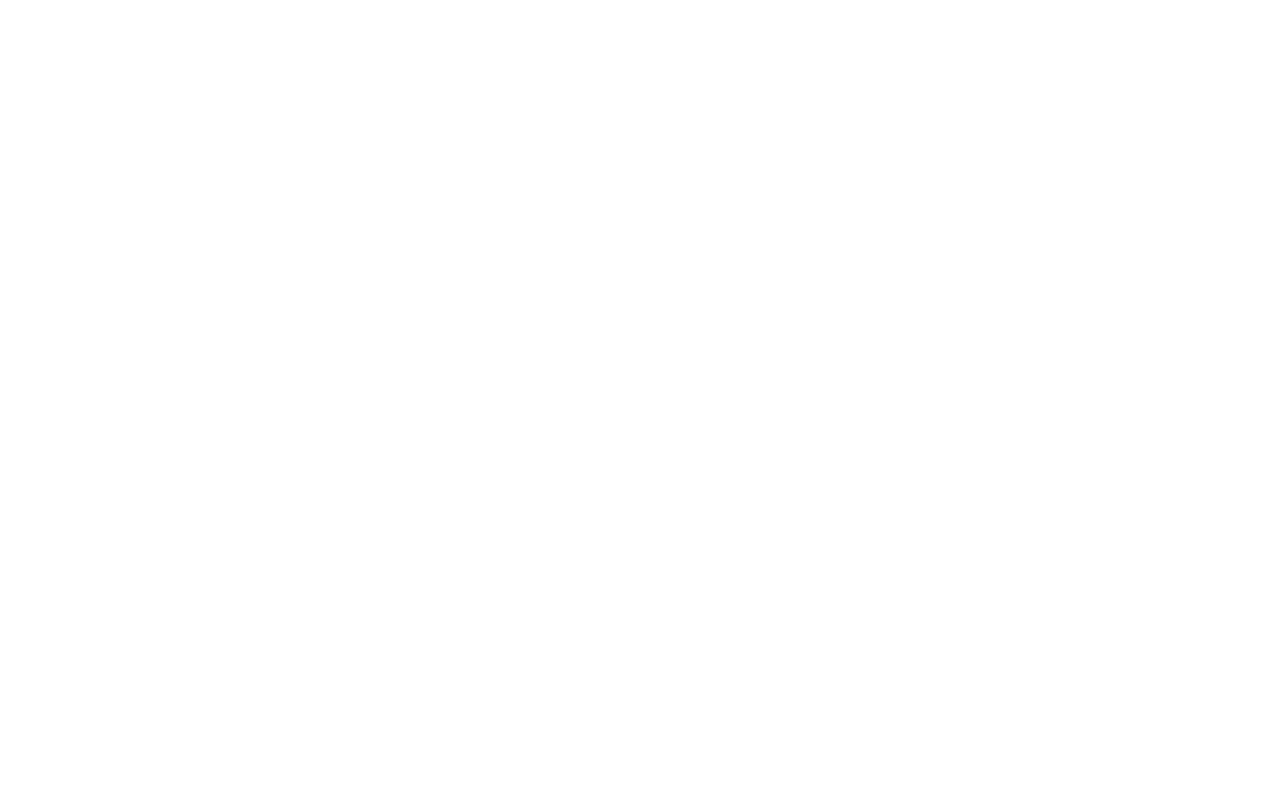
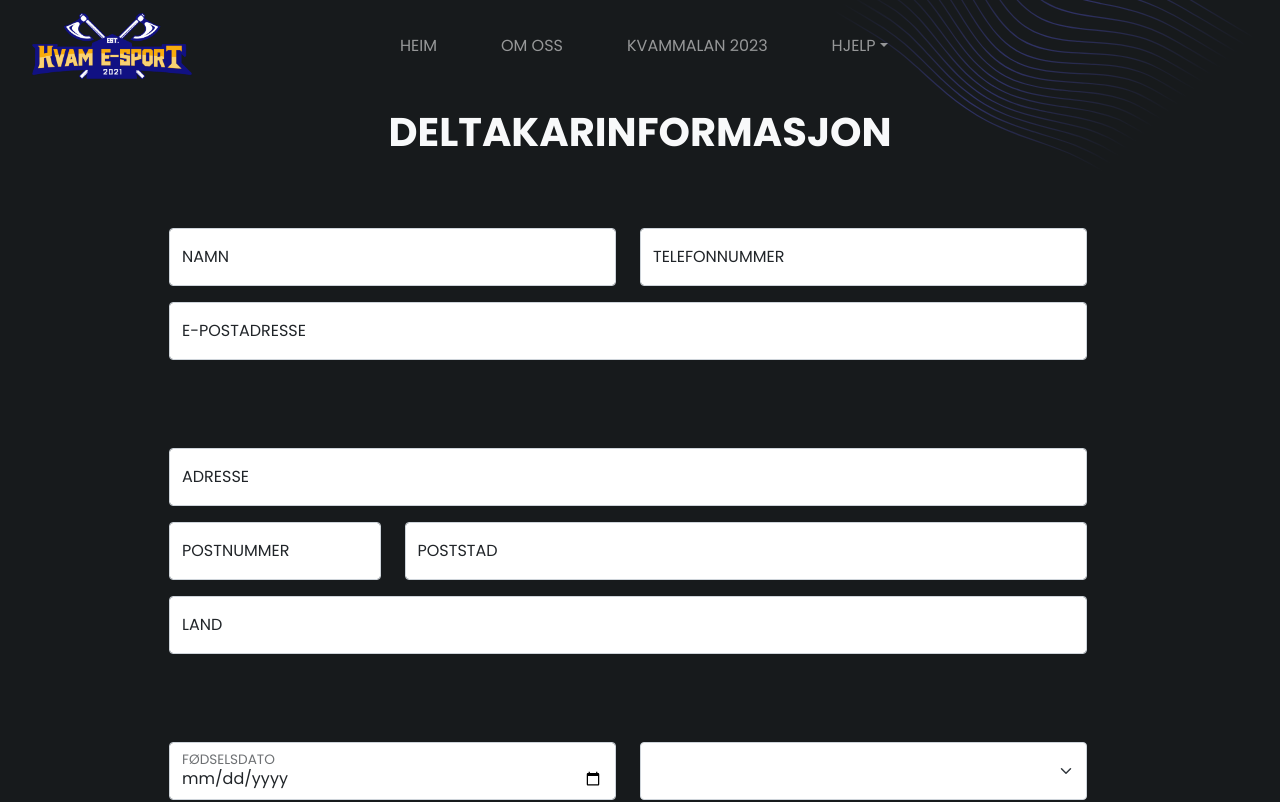
Before and after one commit to danielols3n/kvammalan, a React (Create React App) app: page /kvammalan/checkout/participant-info in a window 1280 px wide. Before the commit this address had no page. Shown: the top 802 px of the page. Built offline with nearby package versions, Linux system fonts and the light colour scheme.

Commit message:
Fekk fortsetta litt på checkouten

```diff
--- a/src/App.js
+++ b/src/App.js
@@ -9,6 +9,7 @@
 import ContactUs from './pages/ContactUs';
 import Registration from './pages/Registration'
 import SeatMap from './pages/SeatMap';
+import CheckoutInfo from './pages/CheckoutInfo';
 
 
 function App() {
@@ -24,6 +25,7 @@
           <Route path="/faq" element={<FAQ />} />
           <Route path="/pamelding" element={<Registration />} />
           <Route path="/kvammalan/checkout/seat-map" element={<SeatMap />} />
+          <Route path="/kvammalan/checkout/participant-info" element={<CheckoutInfo />} />
         </Routes>
       </Router>
     </>
--- a/src/components/seatmap/Seatmap.js
+++ b/src/components/seatmap/Seatmap.js
@@ -4,12 +4,16 @@
 import SeatPicker from 'react-seat-picker'
 import { db } from '../../Firebase.js'
 import { collection, getDocs } from 'firebase/firestore'
-import { Container } from 'react-bootstrap'
+import { Button, Container } from 'react-bootstrap'
+import { Navigate, useNavigate, useSearchParams } from 'react-router-dom'
 
 function Seatmap() {
     const [loading, setLoading] = useState(false)
     const [rows, setRows] = useState([])
     const [seat, setSeat] = useState(null)
+
+    const navigate = useNavigate()
+    const [searchParams] = useSearchParams()
 
     const addSeatCallback = async ({ row, number, id }, addCb) => {
         setLoading(true)
@@ -101,7 +105,10 @@
             tooltipProps={{multiline: true}}
           />
           <Container fluid className="d-flex flex-column">
-
+            <Container fluid className="d-flex m-auto align-items-center justify-content-center mt-5">
+                <Button className="m-2" variant='secondary' onClick={() => navigate('/kvammalan')}>AVBRYT</Button>
+                <Button className="m-2" variant='primary' onClick={() => navigate(`/kvammalan/checkout/participant-info?ticketId=${searchParams.get('ticketId')}&seatId=${seat}`)}>NESTE</Button>
+            </Container>
           </Container>
     </Container>
   )
--- /dev/null
+++ b/src/css/CheckoutInfo.css
@@ -0,0 +1,10 @@
+.checkoutinfo {
+    background-color: #171a1c;
+    background-image: url('../img/home.svg');
+    background-repeat: no-repeat;
+    background-size: contain;
+}
+
+.checkout-form {
+    width: 75%;
+}
--- /dev/null
+++ b/src/pages/CheckoutInfo.js
@@ -0,0 +1,114 @@
+import React, { useState } from 'react'
+import { Container, Form, Row, Col } from 'react-bootstrap'
+import NavbarComponent from '../components/navbar/Navbar'
+import Footer from '../components/footer/Footer'
+import '../css/CheckoutInfo.css'
+
+function CheckoutInfo() {
+  const [name, setName] = useState('')
+  const [phone, setPhone] = useState('')
+  const [email, setEmail] = useState('')
+  const [address, setAddress] = useState('')
+  const [zipcode, setZipcode] = useState('')
+  const [city, setCity] = useState('')
+  const [country, setCountry] = useState('')
+  const [birthdate, setBirthdate] = useState('')
+  const [gender, setGender] = useState('')
+
+  const submit = () => {
+    console.log('Submit')
+  }
+
+  return (
+    <Container fluid className="checkoutinfo d-flex flex-column m-0 p-0">
+        <NavbarComponent data={{ background: 'transparent' }} />
+        <Container fluid className="d-flex flex-column align-items-center p-0 m-0 mb-5">
+          <h1 className="fw-bolder text-light text-center mt-3">DELTAKARINFORMASJON</h1>
+          <Container fluid className="d-flex flex-column align-items-center">
+            <Form className="checkout-form mt-5" onSubmit={submit}>
+              <Row className="w-100 my-3">
+                <Form.Group as={Col} lg={6}>
+                  <Form.FloatingLabel label='NAMN'>
+                    <Form.Control placeholder='NAMN' value={name} onChange={(e) => setName(e.target.value)} type='text' />
+                  </Form.FloatingLabel>
+                </Form.Group>
+                <Form.Group as={Col} lg={6}>
+                  <Form.FloatingLabel label='TELEFONNUMMER'>
+                    <Form.Control placeholder='TELEFONNUMMER' value={phone} onChange={(e) => setPhone(e.target.value)} type='tel' />
+                  </Form.FloatingLabel>
+                </Form.Group>
+              </Row>
+              <Row className="w-100 my-3">
+                <Form.Group as={Col} lg={12}>
+                  <Form.FloatingLabel label='E-POSTADRESSE'>
+                    <Form.Control placeholder='E-POSTADRESSE' value={email} onChange={(e) => setEmail(e.target.value)} type='email' />
+                  </Form.FloatingLabel>
+                </Form.Group>
+              </Row>
+              <Row className="w-100">
+                &nbsp;
+              </Row>
+              <Row className="w-100 my-3 mt-5">
+                <Form.Group as={Col} lg={12}>
+                  <Form.FloatingLabel label='ADRESSE'>
+                    <Form.Control placeholder='ADRESSE' value={address} onChange={(e) => setAddress(e.target.value)} type='text' />
+                  </Form.FloatingLabel>
+                </Form.Group>
+              </Row>
+              <Row className="w-100 my-3">
+                <Form.Group as={Col} lg={3}>
+                  <Form.FloatingLabel label='POSTNUMMER'>
+                    <Form.Control placeholder='POSTNUMMER' value={zipcode} onChange={(e) => setZipcode(e.target.value)} type='text' />
+                  </Form.FloatingLabel>
+                </Form.Group>
+                <Form.Group as={Col} lg={9}>
+                  <Form.FloatingLabel label='POSTSTAD'>
+                    <Form.Control placeholder='POSTSTAD' value={city} onChange={(e) => setCity(e.target.value)} type='text' />
+                  </Form.FloatingLabel>
+                </Form.Group>
+              </Row>
+              <Row className="w-100 my-3">
+                <Form.Group as={Col} lg={12}>
+                  <Form.FloatingLabel label='LAND'>
+                    <Form.Control placeholder='LAND' value={country} onChange={(e) => setCountry(e.target.value)} type='text' />
+                  </Form.FloatingLabel>
+                </Form.Group>
+              </Row>
+              <Row className="w-100">
+                &nbsp;
+              </Row>
+              <Row className="w-100 my-3 mt-5">
+                <Form.Group as={Col} lg={6}>
+                  <Form.FloatingLabel label='FØDSELSDATO'>
+                    <Form.Control value={birthdate} onChange={(e) => setBirthdate(e.target.value)} type='date' />
+                  </Form.FloatingLabel>
+                </Form.Group>
+                <Form.Group as={Col} lg={6}>
+                  <Form.Select className="py-3" onSelect={(e) => setGender(e.target.value)}>
+                    <option value=' '>&nbsp;</option>
+                    <option value='Mann'>Mann</option>
+                    <option value='Kvinne'>Kvinne</option>
+                    <option value='Annet'>Annet</option>
+                  </Form.Select>
+                </Form.Group>
+              </Row>
+              <Row className="w-100">
+                &nbsp;
+              </Row>
+              <Row className="w-100 mt-3">
+                <h2 className="fw-bolder text-light">SPELINFORMASJON</h2>
+              </Row>
+              <Row className="w-100 my-3 mt-5 d-flex flex-column align-items-center">
+                <Form.Group as={Col} lg={12}>
+
+                </Form.Group>
+              </Row>
+            </Form>
+          </Container>
+        </Container>
+        <Footer />
+    </Container>
+  )
+}
+
+export default CheckoutInfo
```
